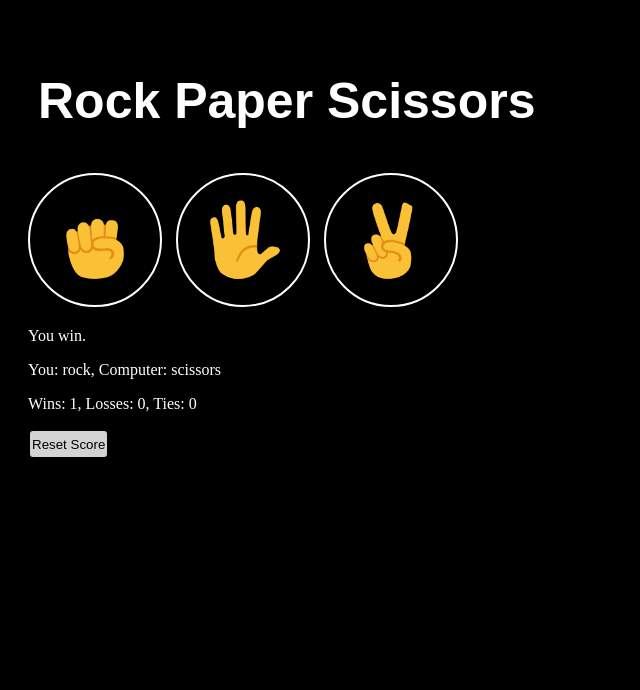
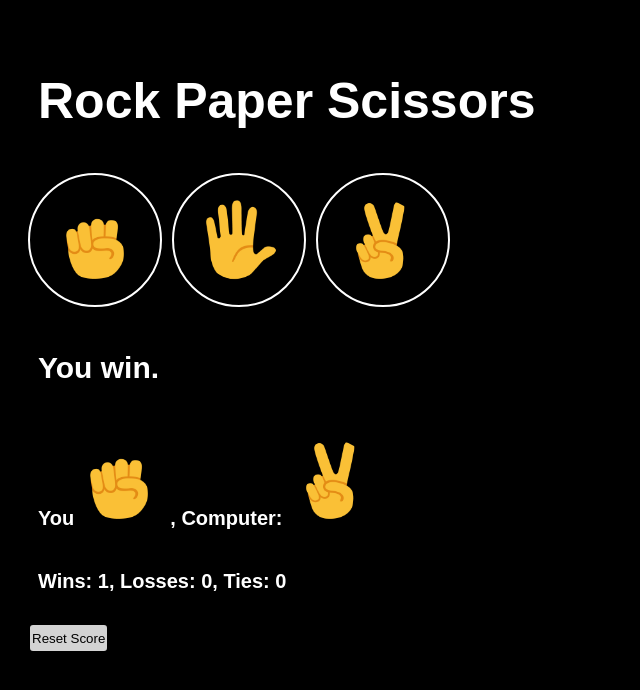
Before and after one commit to sumithacker12/rock-paper-scissor-gam, a plain HTML site: page index.html in a window 1280 px wide. Both pictures are taken after a click on the picture 95 px from the left and 240 px from the top of the page. Shown: the whole page, without its empty margins (0-640 px from the left). Drawn offline with Linux system fonts and the light colour scheme.

Commit message:
Update index.html

```diff
--- a/index.html
+++ b/index.html
@@ -42,7 +42,33 @@
       justify-content: center;
       align-items: center;
       padding: 25px;
-      margin-right: 10px;
+      margin-right: 6px;
+    }
+
+    .js-result {
+      font-family: Arial, Helvetica, sans-serif;
+      font-size: 30px;
+      padding: 10px;
+      font-weight: bolder;
+    }
+    .js-moves {
+      font-family: Arial, Helvetica, sans-serif;
+      font-size: 20px;
+      padding: 10px;
+      font-weight: bolder;
+    }
+    .js-score {
+      font-family: Arial, Helvetica, sans-serif;
+      font-size: 20px;
+      padding: 10px;
+      font-weight: bolder;
+    }
+
+    .move-icon {
+      padding: 5px;
+      height: 80px;
+      width: auto;
+      border: none;
     }
 
     @media (max-width: 600px) {
@@ -170,7 +196,8 @@
         updateScoreDisplay();
 
         document.querySelector('.js-result').innerHTML = result;
-        document.querySelector('.js-moves').innerHTML = `You: ${playerMove}, Computer: ${computerMove}`;
+        document.querySelector('.js-moves').innerHTML = `You<img src="${playerMove}-emoji.png" class = "move-icon">,
+        Computer: <img src="${computerMove}-emoji.png" class ="move-icon">`;
         document.querySelector('.js-score').innerHTML = `Wins: ${score.wins}, Losses: ${score.losses}, Ties: ${score.ties}`;
       }
       function updateScoreDisplay() {
```
